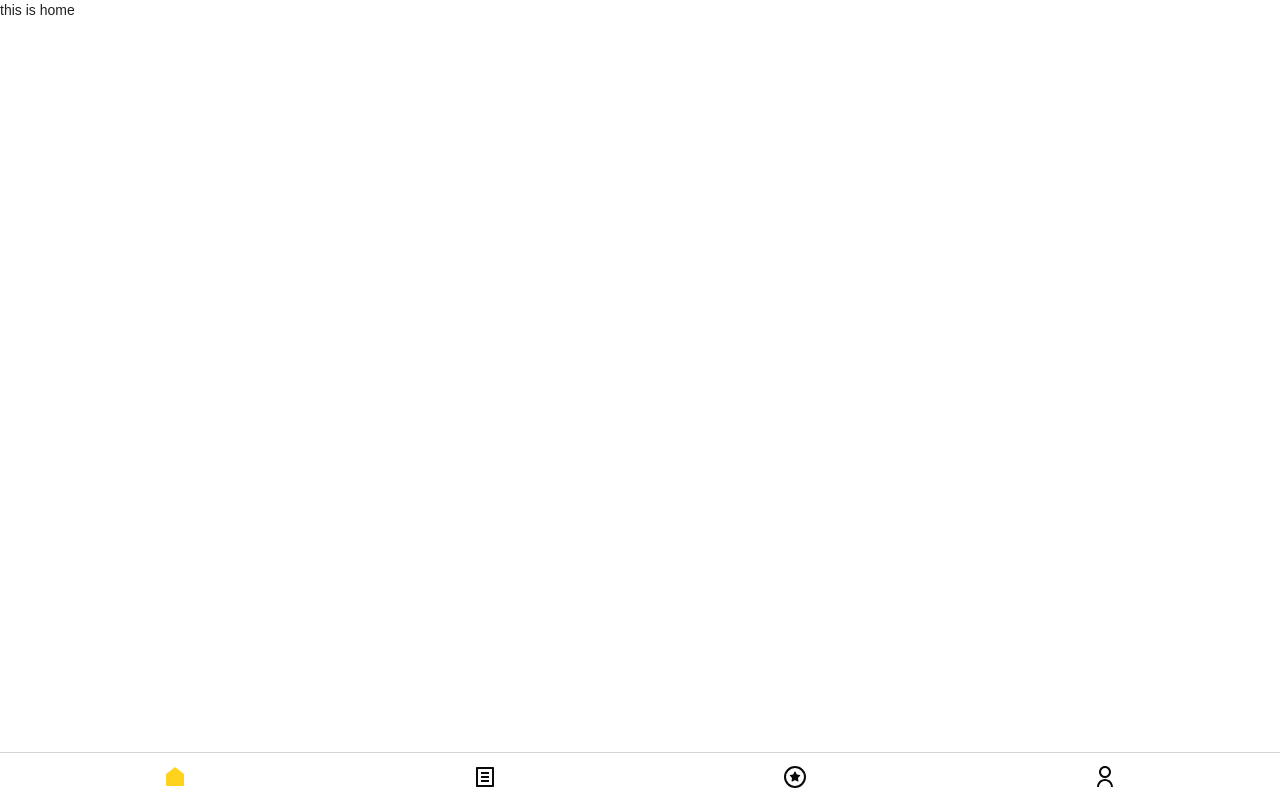
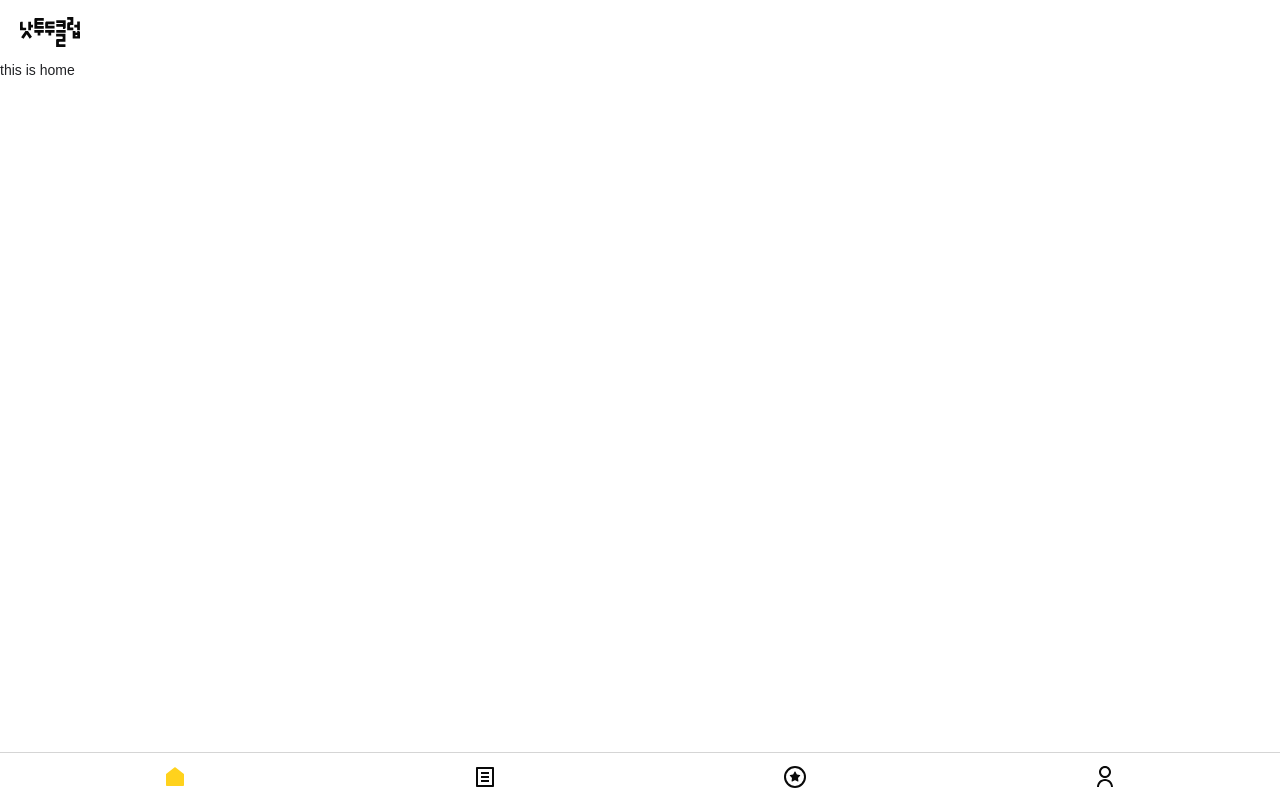
Before and after one commit to bsideproject/15_6_FE, a React (Vite) app: page / in a window 1280 px wide. Built offline with nearby package versions, Linux system fonts and the light colour scheme.

Commit message:
[ feat ] 헤더 컴포넌트 추가

```diff
--- a/src/components/layout/DefaultLayout.tsx
+++ b/src/components/layout/DefaultLayout.tsx
@@ -8,14 +8,27 @@ import { ReactComponent as HomeSolid } from '@/assets/img/icn_home_solid.svg';
 import { ReactComponent as ListSolid } from '@/assets/img/icn_list_solid.svg';
 import { ReactComponent as BadgeSolid } from '@/assets/img/icn_badge_solid.svg';
 import { ReactComponent as UserSolid } from '@/assets/img/icn_user_solid.svg';
+import { ReactComponent as ArrowBack } from '@/assets/img/icn_back.svg';
+import { ReactComponent as Logo } from '@/assets/img/icn_logo.svg';
+import { Header } from '@/components/layout/Header';
+import { useIsBack } from '@/utils/location';
 
 export default function DefaultLayout() {
     const router = useNavigate();
     const location = useLocation();
+    const isBack = useIsBack();
     const navCount = 4;
 
     return (
         <>
+            <Header height={60}>
+                <Header.Leading>
+                    {isBack ? <ArrowBack onClick={() => router(-1)} /> : <Logo className="mt-[3px]" />}
+                </Header.Leading>
+                {/* <Header.Actions>
+                    <AiOutlineMenu className="text-xl" />
+                </Header.Actions> */}
+            </Header>
             <BottomNavbar height={48}>
                 <div style={{ width: `calc(100%/${navCount})` }} onClick={() => router('/')}>
                     {location.pathname === '/' ? <HomeSolid className="w-full" /> : <HomeOutline className="w-full" />}
--- /dev/null
+++ b/src/components/layout/Header.tsx
@@ -0,0 +1,36 @@
+interface HeaderChildProps {
+    children: React.ReactNode;
+}
+
+interface HeaderProps extends HeaderChildProps {
+    height: number;
+    title?: string;
+}
+
+export const Header = (props: HeaderProps) => {
+    const { children, title, height } = props;
+    return (
+        <div
+            className={`header-wrapper w-full px-[20px] bg-white flex justify-between relative`}
+            style={{ height: height }}
+        >
+            <div className="absolute w-1/2 top-1/2 left-1/2 text-center -translate-x-1/2 -translate-y-1/2 truncate title1">
+                {title}
+            </div>
+            {children}
+        </div>
+    );
+};
+
+const Leading = (props: HeaderChildProps) => {
+    const { children } = props;
+    return <div className="leading flex items-center">{children}</div>;
+};
+
+const Actions = (props: HeaderChildProps) => {
+    const { children } = props;
+    return <div className="actions flex items-center gap-2">{children}</div>;
+};
+
+Header.Leading = Leading;
+Header.Actions = Actions;
--- /dev/null
+++ b/src/constant/route.ts
@@ -0,0 +1,8 @@
+export const routeTitle = [
+    { path: '/', en: 'home', ko: '홈' },
+    { path: '/nottodo', en: 'not to do', ko: '낫투두' },
+    { path: '/profile', en: 'profile', ko: '프로필' },
+    { path: '/badge', en: 'badge', ko: '뱃지' },
+];
+
+export const expectList = ['login', 'register'];
--- a/src/utils/location.ts
+++ b/src/utils/location.ts
@@ -1,4 +1,5 @@
 import { useLocation } from 'react-router-dom';
+import { expectList, routeTitle } from '@/constant/route';
 
 export const useIsBack = () => {
     const location = useLocation();
@@ -8,8 +9,20 @@ export const useIsBack = () => {
 
 export const useIsLayout = () => {
     const location = useLocation();
-    const expectList = ['login', 'register'];
     const isLayout = expectList.some((path) => !location.pathname.includes(path));
 
     return isLayout;
 };
+
+export const useTitle = (lang: 'en' | 'ko') => {
+    const location = useLocation();
+    const result = routeTitle.find((route) => route.path === location.pathname);
+    if (result) {
+        if (lang === 'ko') {
+            return result.ko;
+        } else {
+            return result.en;
+        }
+    }
+    return '';
+};
```
